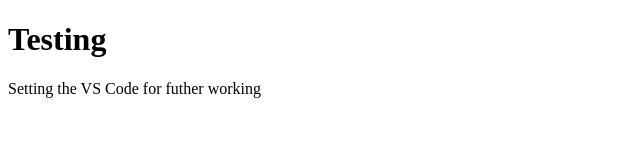
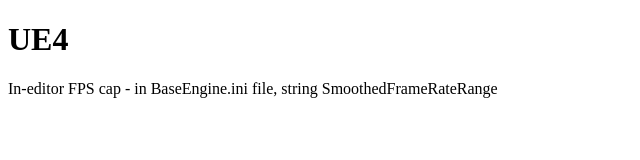
Before and after one commit to VincentSJ/VincentSJ.github.io, a plain HTML site: page index.html in a window 1280 px wide. Shown: the whole page, without its empty margins (0-640 px from the left). Drawn offline with Linux system fonts and the light colour scheme.

Commit message:
very informative, yeah

```diff
--- a/index.html
+++ b/index.html
@@ -1,7 +1,7 @@
 <!DOCTYPE html>
 <html>
 <body>
-<h1>Testing</h1>
-<p>Setting the VS Code for futher working</p>
+<h1>UE4</h1>
+<p>In-editor FPS cap - in BaseEngine.ini file, string SmoothedFrameRateRange</p>
 </body>
 </html>
```
